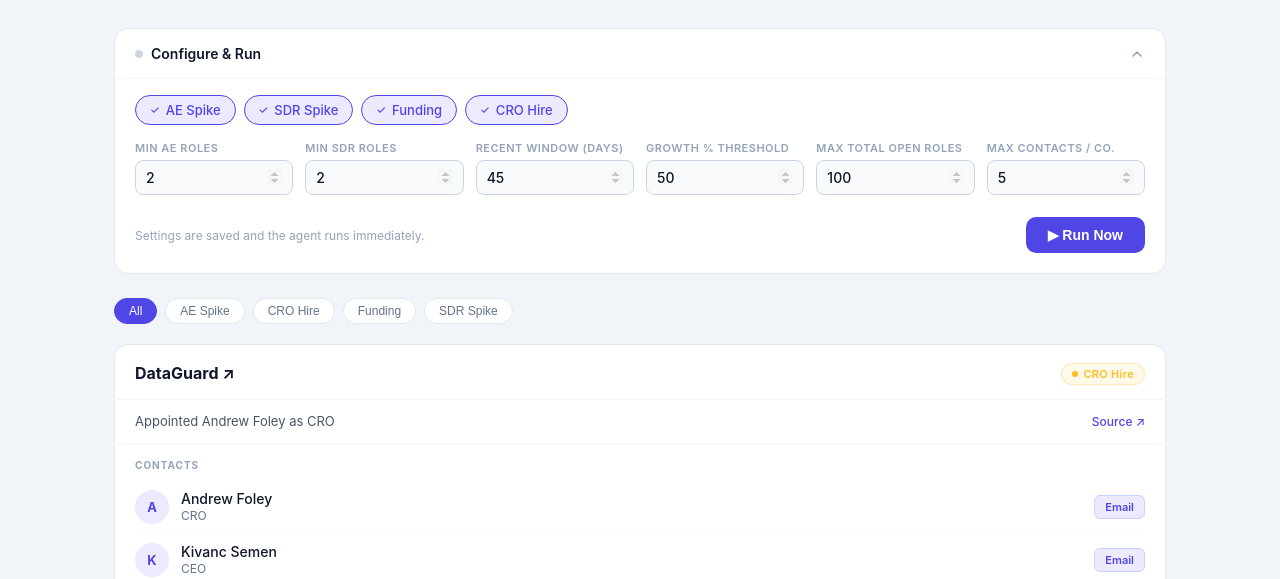
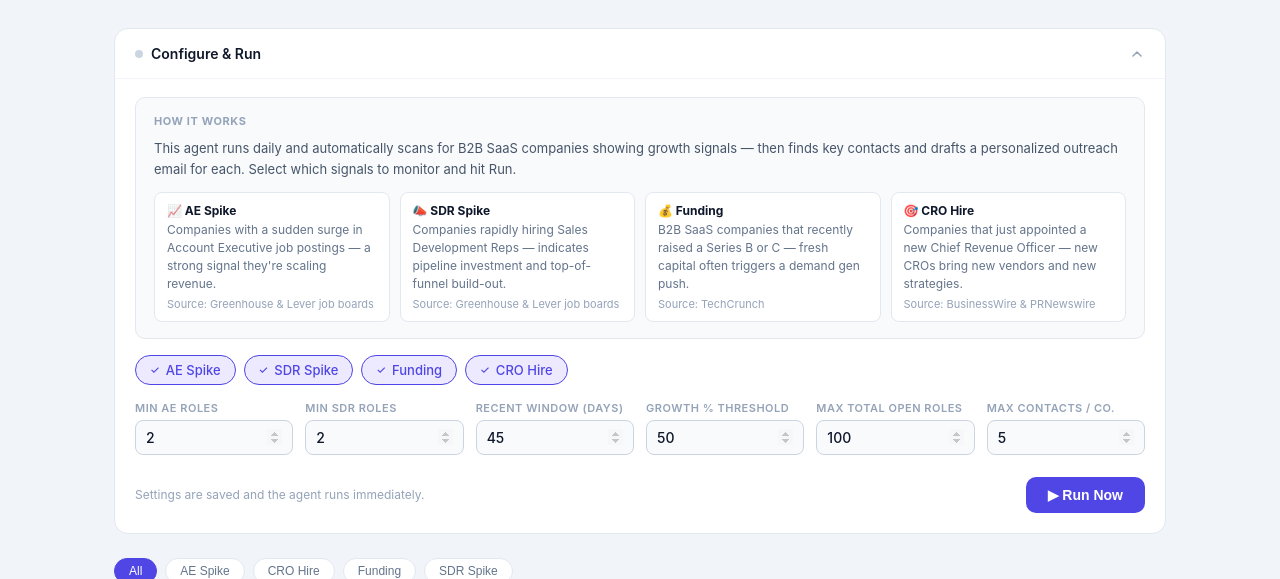
Before and after one commit to rabimoses/company-prospector, a Flask app: page / in a window 1280 px wide. Shown: the part 59-638 px from the top of the page. Run offline with Flask 3, Linux system fonts and the light colour scheme.

Commit message:
add 'how it works' signal descriptions to run panel

```diff
--- a/templates/index.html
+++ b/templates/index.html
@@ -151,6 +151,64 @@
     }
 
     .run-panel-body.open { display: block; }
+
+    /* How it works */
+    .how-it-works {
+      margin: 18px 0 4px;
+      padding: 16px 18px;
+      background: #f8fafc;
+      border: 1px solid #e2e8f0;
+      border-radius: 10px;
+    }
+
+    .how-it-works-title {
+      font-size: 11px;
+      font-weight: 700;
+      text-transform: uppercase;
+      letter-spacing: 0.6px;
+      color: #94a3b8;
+      margin-bottom: 10px;
+    }
+
+    .how-it-works p {
+      font-size: 13px;
+      color: #475569;
+      line-height: 1.6;
+      margin: 0 0 12px;
+    }
+
+    .signal-descriptions {
+      display: grid;
+      grid-template-columns: repeat(auto-fill, minmax(220px, 1fr));
+      gap: 10px;
+      margin-top: 4px;
+    }
+
+    .signal-desc {
+      background: #fff;
+      border: 1px solid #e2e8f0;
+      border-radius: 8px;
+      padding: 10px 12px;
+    }
+
+    .signal-desc-name {
+      font-size: 12px;
+      font-weight: 700;
+      color: #0f172a;
+      margin-bottom: 3px;
+    }
+
+    .signal-desc-text {
+      font-size: 12px;
+      color: #64748b;
+      line-height: 1.5;
+    }
+
+    .signal-desc-source {
+      font-size: 11px;
+      color: #94a3b8;
+      margin-top: 4px;
+    }
 
     /* Signal toggles */
     .signal-toggles {
@@ -698,6 +756,34 @@
     <div class="run-panel-body" id="run-panel-body">
       <form id="run-form" onsubmit="startRun(event)">
 
+        <!-- How it works -->
+        <div class="how-it-works">
+          <div class="how-it-works-title">How it works</div>
+          <p>This agent runs daily and automatically scans for B2B SaaS companies showing growth signals — then finds key contacts and drafts a personalized outreach email for each. Select which signals to monitor and hit Run.</p>
+          <div class="signal-descriptions">
+            <div class="signal-desc">
+              <div class="signal-desc-name">📈 AE Spike</div>
+              <div class="signal-desc-text">Companies with a sudden surge in Account Executive job postings — a strong signal they're scaling revenue.</div>
+              <div class="signal-desc-source">Source: Greenhouse &amp; Lever job boards</div>
+            </div>
+            <div class="signal-desc">
+              <div class="signal-desc-name">📣 SDR Spike</div>
+              <div class="signal-desc-text">Companies rapidly hiring Sales Development Reps — indicates pipeline investment and top-of-funnel build-out.</div>
+              <div class="signal-desc-source">Source: Greenhouse &amp; Lever job boards</div>
+            </div>
+            <div class="signal-desc">
+              <div class="signal-desc-name">💰 Funding</div>
+              <div class="signal-desc-text">B2B SaaS companies that recently raised a Series B or C — fresh capital often triggers a demand gen push.</div>
+              <div class="signal-desc-source">Source: TechCrunch</div>
+            </div>
+            <div class="signal-desc">
+              <div class="signal-desc-name">🎯 CRO Hire</div>
+              <div class="signal-desc-text">Companies that just appointed a new Chief Revenue Officer — new CROs bring new vendors and new strategies.</div>
+              <div class="signal-desc-source">Source: BusinessWire &amp; PRNewswire</div>
+            </div>
+          </div>
+        </div>
+
         <!-- Signal types -->
         <div class="signal-toggles">
           {% set enabled = s.signals_enabled %}
```
